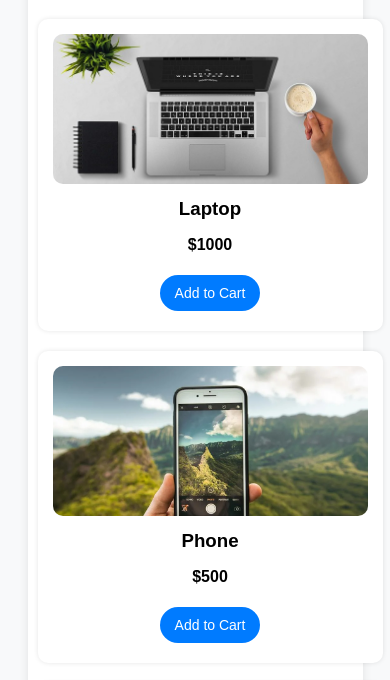
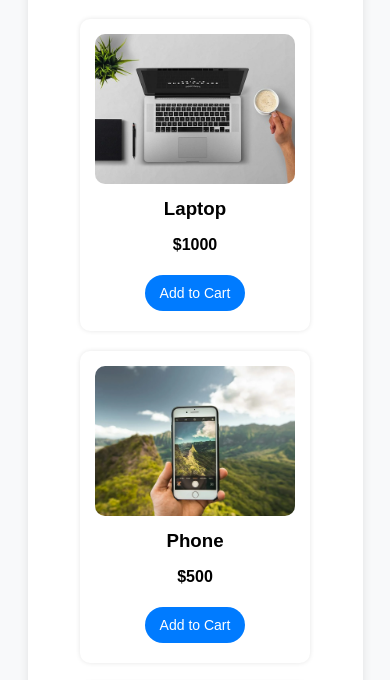
Before and after one commit to archita-behera/Week1-L2-Cartpage, a plain HTML site: page index.html in a window 390 px wide. Shown: the part 92-772 px from the top of the page. Drawn offline with Linux system fonts and the light colour scheme.

Commit message:
Update style.css

```diff
--- a/style.css
+++ b/style.css
@@ -116,7 +116,8 @@ body {
     }
 
     .product-card {
-        width: 100%;
+        /* width: 85%; */
+
     }
 }
 
```
